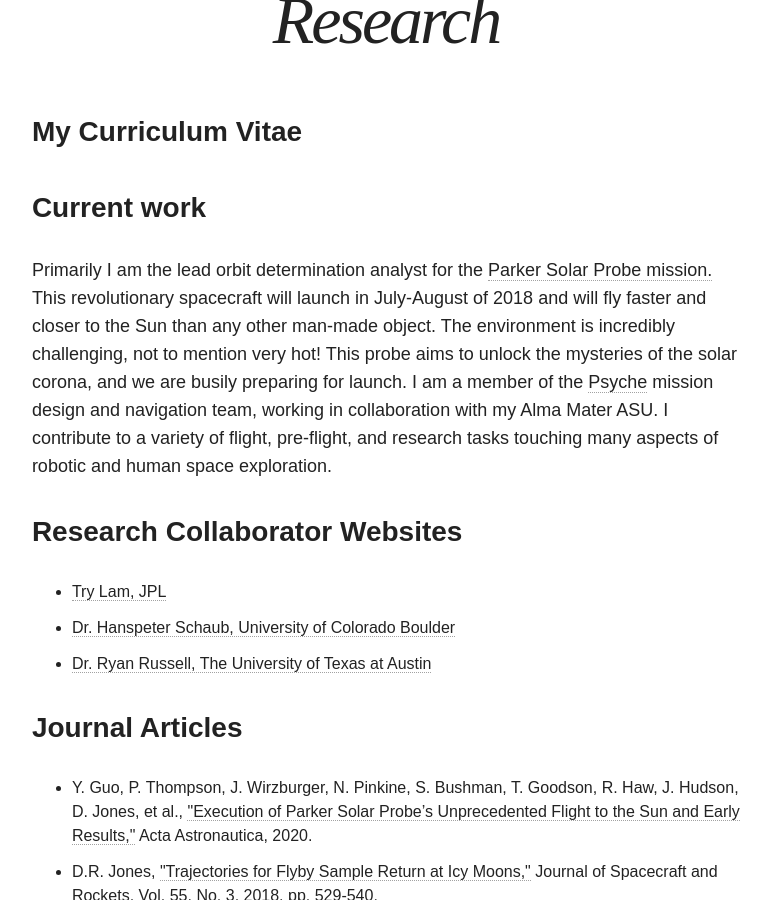
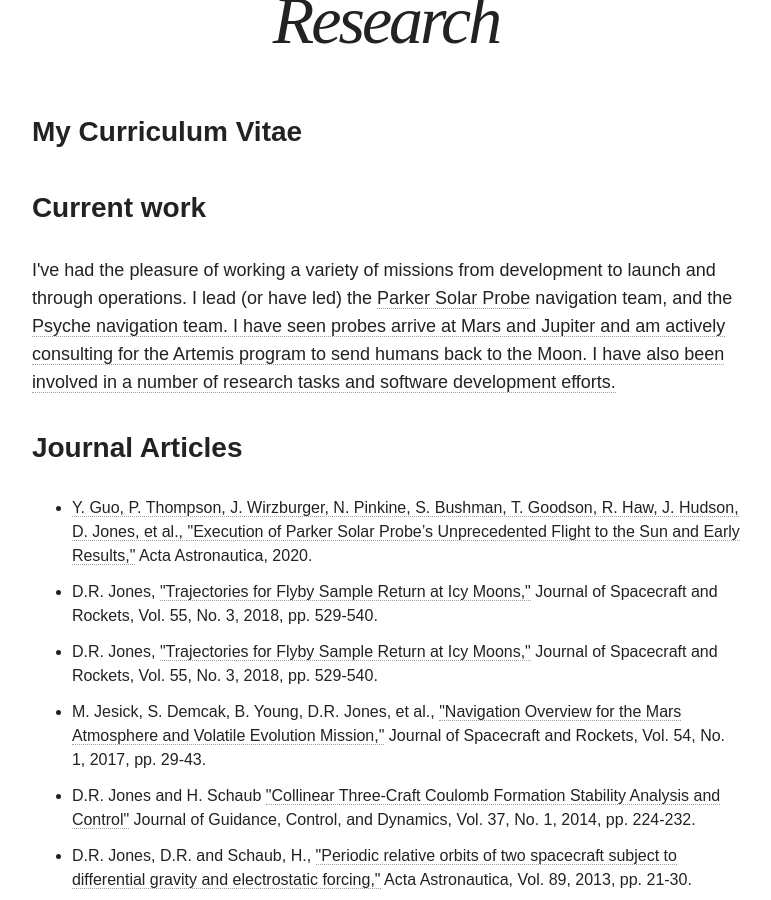
Before and after one commit to drewryanjones/drewryanjones.github.io, a Jekyll site: the page built from research/index.html, in a window 1280 px wide and 900 px high, scrolled down 492 px. Shown: the whole window, without its empty margins (254-1025 px from the left). Built offline with Jekyll 4.4.1, drawn with Linux system fonts in a browser that asks for light colours; nearby versions of some CDN libraries; some of the changed text lies outside the part shown.

Commit message:
Update index.html

```diff
--- a/research/index.html
+++ b/research/index.html
@@ -8,23 +8,12 @@
 
 
     <h3>Current work</h3>
-    <p>Primarily I am the lead orbit determination analyst for the
-    <a href="http://parkersolarprobe.jhuapl.edu/">Parker Solar Probe mission.</a>
-    This revolutionary spacecraft will launch in July-August of 2018 and
-    will fly faster and closer to the Sun than any other man-made object.
-    The environment is incredibly challenging, not to mention very hot!
-    This probe aims to unlock the mysteries of the solar corona, and we
-    are busily preparing for launch. I am a member of the <a href="https://www.jpl.nasa.gov/missions/psyche/">
-    Psyche</a> mission design and navigation team, working in collaboration with
-    my Alma Mater ASU. I contribute to a variety of flight, pre-flight, and research
-    tasks touching many aspects of robotic and human space exploration.</p>
-
-    <h3>Research Collaborator Websites</h3>
-    <ul class="research">
-        <li><a href="http://trylam.com">Try Lam, JPL</a></li>
-        <li><a href="http://hanspeterschaub.info">Dr. Hanspeter Schaub, University of Colorado Boulder</a></li>
-        <li><a href="http://russell.ae.utexas.edu/">Dr. Ryan Russell, The University of Texas at Austin</a></li>
-    </ul>
+    <p>I've had the pleasure of working a variety of missions from development to launch and through operations. I lead
+    (or have led) the
+    <a href="http://parkersolarprobe.jhuapl.edu/">Parker Solar Probe</a> navigation team, and the
+    <a href="https://www.jpl.nasa.gov/missions/psyche/">Psyche navigation team. I have seen probes arrive at Mars and Jupiter
+    and am actively consulting for the Artemis program to send humans back to the Moon.
+    I have also been involved in a number of research tasks and software development efforts.</p>
 
     <h3>Journal Articles</h3>
 
@@ -198,4 +187,10 @@
         "A Dynamical Systems Theory Analysis of Coulomb Spacecraft Formations,"</a>
         2013.</li>
     </ul>
+
+    <h3>Websites for two of my mentors</h3>
+    <ul class="research">
+        <li><a href="http://hanspeterschaub.info">Dr. Hanspeter Schaub, University of Colorado Boulder</a></li>
+        <li><a href="http://russell.ae.utexas.edu/">Dr. Ryan Russell, The University of Texas at Austin</a></li>
+    </ul>
 </div>
```
